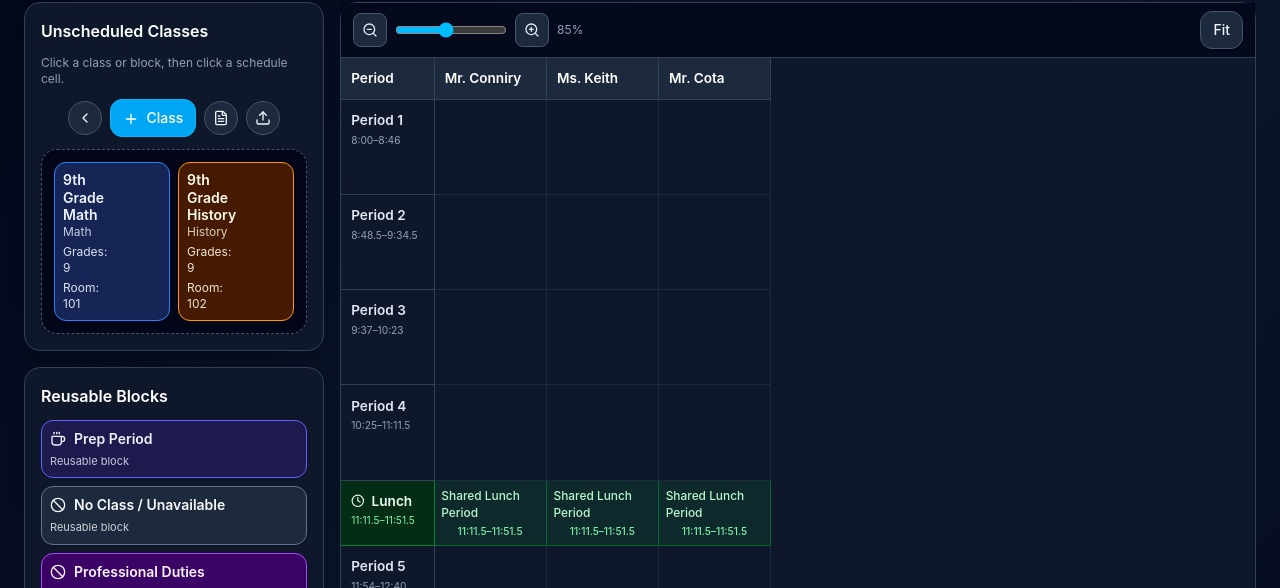
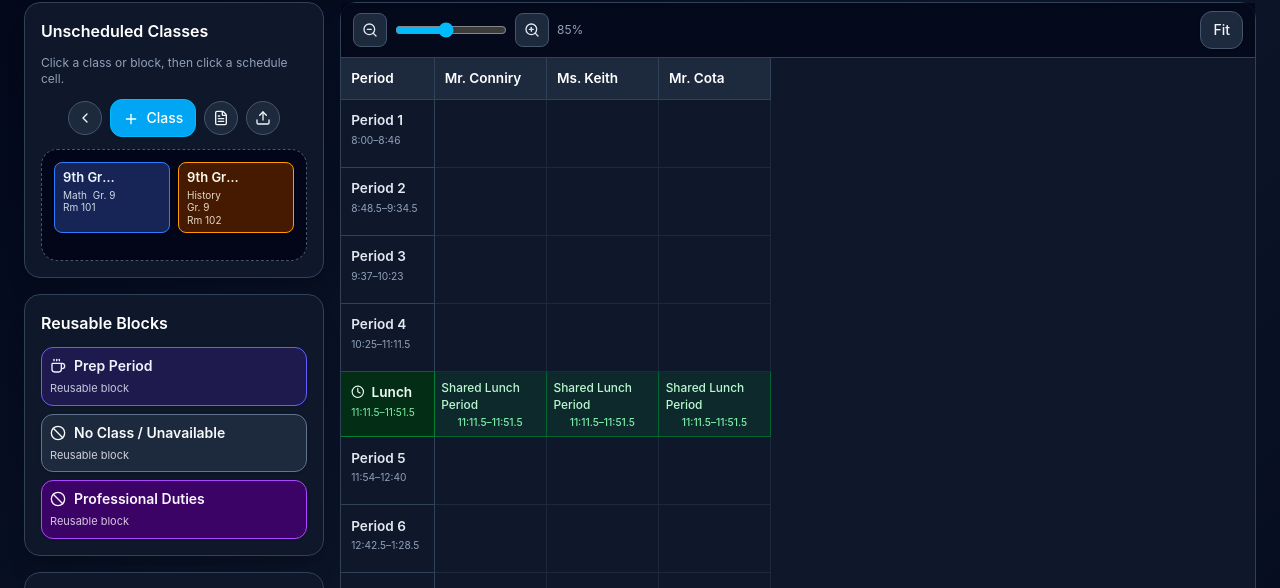
Before and after one commit to ChristianInfluence/school-scheduler, a React (Vite) app: page / in a window 1280 px wide. Shown: the part 212-800 px from the top of the page. Built offline with nearby package versions, Linux system fonts and the light colour scheme.

Commit message:
Compact schedule cards

```diff
--- a/src/App.jsx
+++ b/src/App.jsx
@@ -201,6 +201,13 @@ function blankClass() {
 
 function ClassCard({ cls, conflict, selected, onEdit, onRemove, onSelect, onPointerDragStart }) {
   const dragItem = { kind: "class", id: cls.id, label: cls.name, color: cls.color };
+  const subject = cls.subject?.trim();
+  const room = cls.room?.trim();
+  const details = [
+    subject || null,
+    cls.grades.length ? `Gr. ${cls.grades.join(",")}` : null,
+    room ? `Rm ${room}` : null,
+  ].filter(Boolean);
 
   return (
     <div
@@ -214,42 +221,46 @@ function ClassCard({ cls, conflict, selected, onEdit, onRemove, onSelect, onPoin
         onSelect?.(dragItem);
         e.dataTransfer.setData("dragData", JSON.stringify({ kind: "class", id: cls.id }));
       }}
-      className={`print-card group rounded-xl border p-2 shadow-sm cursor-pointer active:cursor-grabbing ${cls.color} ${
+      className={`print-card group rounded-lg border px-2 py-1.5 shadow-sm cursor-pointer active:cursor-grabbing ${cls.color} ${
         conflict ? "ring-2 ring-red-400" : ""
       } ${
         selected ? "ring-2 ring-emerald-300" : ""
       }`}
     >
-      <div className="flex items-start justify-between gap-2">
-        <div>
-          <div className="font-semibold text-sm leading-tight">{cls.name}</div>
-          <div className="text-xs opacity-80">{cls.subject || "No subject"}</div>
-          <div className="mt-1 text-xs opacity-90">
-            Grades: {cls.grades.length ? cls.grades.join(", ") : "—"}
+      <div className="flex items-start justify-between gap-1.5">
+        <div className="min-w-0 flex-1">
+          <div className="truncate text-[13px] font-semibold leading-snug" title={cls.name}>
+            {cls.name}
           </div>
-          <div className="mt-1 text-xs opacity-90">
-            Room: {cls.room?.trim() ? cls.room : "—"}
-          </div>
+          {details.length ? (
+            <div className="mt-0.5 flex flex-wrap gap-x-1.5 gap-y-0 text-[10px] leading-tight opacity-85">
+              {details.map((detail) => (
+                <span key={detail} className="whitespace-nowrap">
+                  {detail}
+                </span>
+              ))}
+            </div>
+          ) : null}
         </div>
 
-        <div className="no-print flex gap-1 opacity-0 group-hover:opacity-100 transition">
+        <div className="no-print flex shrink-0 gap-0.5 opacity-0 group-hover:opacity-100 transition">
           <button
             onClick={(e) => {
               e.stopPropagation();
               onEdit(cls);
             }}
-            className="rounded-md p-1 hover:bg-white/20"
+            className="rounded-md p-0.5 hover:bg-white/20"
           >
-            <Pencil size={14} />
+            <Pencil size={12} />
           </button>
           <button
             onClick={(e) => {
               e.stopPropagation();
               onRemove(cls.id);
             }}
-            className="rounded-md p-1 hover:bg-white/20"
+            className="rounded-md p-0.5 hover:bg-white/20"
           >
-            <Trash2 size={14} />
+            <Trash2 size={12} />
           </button>
         </div>
       </div>
@@ -319,16 +330,16 @@ function ScheduleBlockCard({ block, onRemove }) {
 
   return (
     <div
-      className={`print-card group rounded-xl border p-2 shadow-sm ${block.color}`}
+      className={`print-card group rounded-lg border px-2 py-1.5 shadow-sm ${block.color}`}
       onClick={(e) => e.stopPropagation()}
     >
-      <div className="flex items-start justify-between gap-2">
-        <div>
-          <div className="flex items-center gap-2 font-semibold text-sm">
+      <div className="flex items-start justify-between gap-1.5">
+        <div className="min-w-0 flex-1">
+          <div className="flex items-center gap-1.5 truncate text-[13px] font-semibold leading-snug">
             {getIcon()}
-            {block.name}
+            <span className="truncate">{block.name}</span>
           </div>
-          <div className="mt-1 text-xs opacity-80">
+          <div className="mt-0.5 text-[10px] leading-tight opacity-80">
             {block.blockType === "lunch" ? "Shared lunch period" : "Blocked schedule time"}
           </div>
         </div>
@@ -337,11 +348,11 @@ function ScheduleBlockCard({ block, onRemove }) {
             e.stopPropagation();
             onRemove(block.id);
           }}
-          className={`no-print rounded-md p-1 opacity-0 group-hover:opacity-100 hover:bg-white/20 ${
+          className={`no-print shrink-0 rounded-md p-0.5 opacity-0 group-hover:opacity-100 hover:bg-white/20 ${
             block.blockType === "lunch" ? "hidden" : ""
           }`}
         >
-          <Trash2 size={14} />
+          <Trash2 size={12} />
         </button>
       </div>
     </div>
@@ -1839,14 +1850,14 @@ export default function MasterSchoolSchedulerPrototype() {
                         data-schedule-cell="true"
                         data-teacher-id={teacher.id}
                         data-period={period}
-                        className={`min-h-28 border-b border-r border-slate-800 p-1.5 transition hover:bg-slate-800/70 ${
+                        className={`min-h-20 border-b border-r border-slate-800 p-1 transition hover:bg-slate-800/70 ${
                           selectedItem ? "cursor-copy bg-slate-800/30" : ""
                         }`}
                         onClick={() => placeSelectedItem(teacher.id, period)}
                         onDragOver={(e) => e.preventDefault()}
                         onDrop={(e) => handleDrop(e, teacher.id, period)}
                       >
-                        <div className="space-y-2">
+                        <div className="space-y-1">
                           {blocksInCell.map((block) => (
                             <ScheduleBlockCard key={block.id} block={block} onRemove={removeScheduleBlock} />
                           ))}
```
